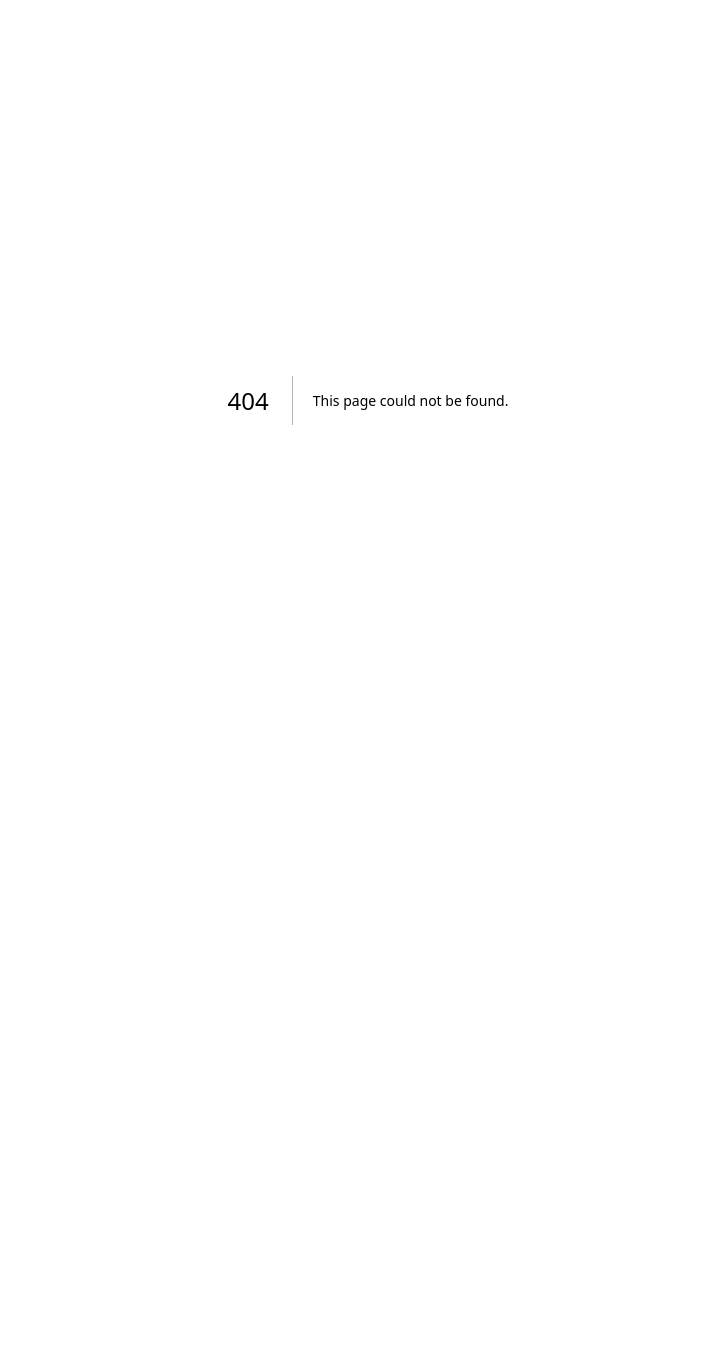
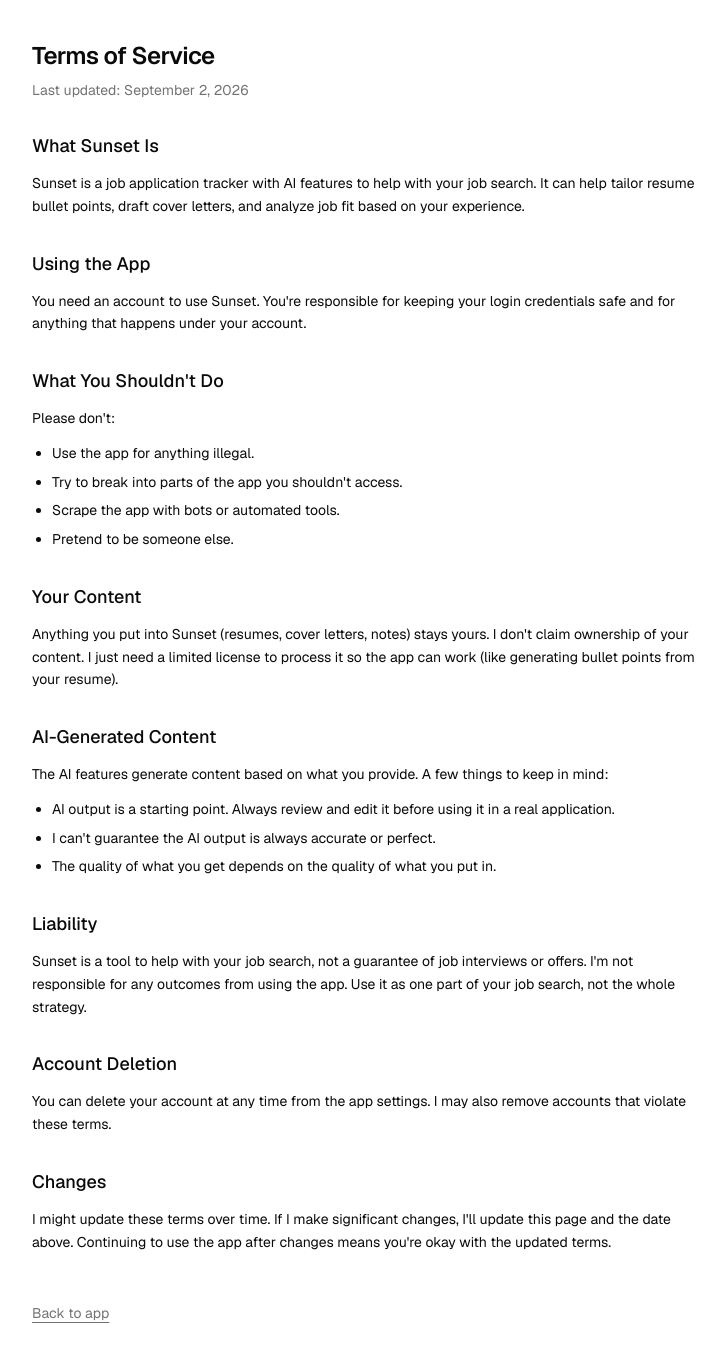
Before and after one commit to 00-khi/ai-job-application-tracker, a Next.js app in the folder frontend/: page /terms in a window 1280 px wide. Before the commit this address had no page. Shown: the top 1362 px of the page, without its empty margins (272-997 px from the left). Before the commit the page ends 800 px from the top, so only its background shows below. Built offline with nearby package versions, Linux system fonts and the light colour scheme.

Commit message:
add privacy and terms pages

```diff
--- /dev/null
+++ b/frontend/app/privacy/page.tsx
@@ -0,0 +1,112 @@
+import Link from "next/link";
+
+export default function PrivacyPolicyPage() {
+  return (
+    <main className="flex min-h-svh w-full flex-col items-center p-6 md:p-10">
+      <div className="w-full max-w-2xl">
+        <h1 className="text-2xl font-semibold tracking-tight">
+          Privacy Policy
+        </h1>
+        <p className="mt-2 text-sm text-muted-foreground">
+          Last updated: September 2, 2026
+        </p>
+
+        <div className="mt-8 space-y-8 text-sm leading-relaxed text-foreground">
+          <section className="space-y-3">
+            <h2 className="text-lg font-medium">What This App Is</h2>
+            <p>
+              Sunset is a job application tracker I built to help manage job
+              searching. It uses AI to help with things like tailoring resume
+              bullet points and cover letters to specific job listings.
+            </p>
+          </section>
+
+          <section className="space-y-3">
+            <h2 className="text-lg font-medium">What I Collect</h2>
+            <p>Sunset collects only what it needs to work:</p>
+            <ul className="list-disc pl-5 space-y-1.5">
+              <li>
+                <strong>Your email</strong> for signing in and account
+                management.
+              </li>
+              <li>
+                <strong>Your resume data</strong> (work history, education,
+                skills) that you upload or create in the app.
+              </li>
+              <li>
+                <strong>Job application data</strong> you add, like companies,
+                positions, and notes.
+              </li>
+            </ul>
+          </section>
+
+          <section className="space-y-3">
+            <h2 className="text-lg font-medium">How I Use Your Data</h2>
+            <p>Your data is used to:</p>
+            <ul className="list-disc pl-5 space-y-1.5">
+              <li>Run the app and keep your account working.</li>
+              <li>
+                Generate tailored bullet points and cover letters from your
+                resume.
+              </li>
+              <li>Analyze job descriptions to help with job fit.</li>
+            </ul>
+            <p>I don&apos;t sell your data or use it for advertising.</p>
+          </section>
+
+          <section className="space-y-3">
+            <h2 className="text-lg font-medium">Data Storage</h2>
+            <p>
+              Your data is stored on secure servers with encryption. You can
+              delete your account and all your data at any time from the app
+              settings.
+            </p>
+          </section>
+
+          <section className="space-y-3">
+            <h2 className="text-lg font-medium">AI Features</h2>
+            <p>
+              The AI features (bullet points, cover letters, job fit analysis)
+              use your resume and job data to generate outputs. I don&apos;t use
+              your data to train AI models. Everything you put in stays yours.
+            </p>
+          </section>
+
+          <section className="space-y-3">
+            <h2 className="text-lg font-medium">Your Rights</h2>
+            <ul className="list-disc pl-5 space-y-1.5">
+              <li>You can access all your data in the app.</li>
+              <li>You can correct or update anything you&apos;ve entered.</li>
+              <li>You can delete your account and all associated data.</li>
+            </ul>
+          </section>
+
+          <section className="space-y-3">
+            <h2 className="text-lg font-medium">Cookies</h2>
+            <p>
+              Sunset only uses essential cookies for login sessions. No tracking
+              cookies, no third-party analytics.
+            </p>
+          </section>
+
+          <section className="space-y-3">
+            <h2 className="text-lg font-medium">Changes</h2>
+            <p>
+              If this policy changes, I&apos;ll update this page and the date
+              above.
+            </p>
+          </section>
+        </div>
+
+        <div className="mt-12 pb-8">
+          <Link
+            href="/"
+            className="text-sm text-muted-foreground underline underline-offset-4 hover:text-foreground"
+          >
+            Back to app
+          </Link>
+        </div>
+      </div>
+    </main>
+  );
+}
--- /dev/null
+++ b/frontend/app/terms/page.tsx
@@ -0,0 +1,118 @@
+import Link from "next/link";
+
+export default function TermsOfServicePage() {
+  return (
+    <main className="flex min-h-svh w-full flex-col items-center p-6 md:p-10">
+      <div className="w-full max-w-2xl">
+        <h1 className="text-2xl font-semibold tracking-tight">
+          Terms of Service
+        </h1>
+        <p className="mt-2 text-sm text-muted-foreground">
+          Last updated: September 2, 2026
+        </p>
+
+        <div className="mt-8 space-y-8 text-sm leading-relaxed text-foreground">
+          <section className="space-y-3">
+            <h2 className="text-lg font-medium">What Sunset Is</h2>
+            <p>
+              Sunset is a job application tracker with AI features to help with
+              your job search. It can help tailor resume bullet points, draft
+              cover letters, and analyze job fit based on your experience.
+            </p>
+          </section>
+
+          <section className="space-y-3">
+            <h2 className="text-lg font-medium">Using the App</h2>
+            <p>
+              You need an account to use Sunset. You&apos;re responsible for
+              keeping your login credentials safe and for anything that happens
+              under your account.
+            </p>
+          </section>
+
+          <section className="space-y-3">
+            <h2 className="text-lg font-medium">What You Shouldn&apos;t Do</h2>
+            <p>Please don&apos;t:</p>
+            <ul className="list-disc pl-5 space-y-1.5">
+              <li>Use the app for anything illegal.</li>
+              <li>
+                Try to break into parts of the app you shouldn&apos;t access.
+              </li>
+              <li>Scrape the app with bots or automated tools.</li>
+              <li>Pretend to be someone else.</li>
+            </ul>
+          </section>
+
+          <section className="space-y-3">
+            <h2 className="text-lg font-medium">Your Content</h2>
+            <p>
+              Anything you put into Sunset (resumes, cover letters, notes) stays
+              yours. I don&apos;t claim ownership of your content. I just need a
+              limited license to process it so the app can work (like generating
+              bullet points from your resume).
+            </p>
+          </section>
+
+          <section className="space-y-3">
+            <h2 className="text-lg font-medium">AI-Generated Content</h2>
+            <p>
+              The AI features generate content based on what you provide. A few
+              things to keep in mind:
+            </p>
+            <ul className="list-disc pl-5 space-y-1.5">
+              <li>
+                AI output is a starting point. Always review and edit it before
+                using it in a real application.
+              </li>
+              <li>
+                I can&apos;t guarantee the AI output is always accurate or
+                perfect.
+              </li>
+              <li>
+                The quality of what you get depends on the quality of what you
+                put in.
+              </li>
+            </ul>
+          </section>
+
+          <section className="space-y-3">
+            <h2 className="text-lg font-medium">Liability</h2>
+            <p>
+              Sunset is a tool to help with your job search, not a guarantee of
+              job interviews or offers. I&apos;m not responsible for any
+              outcomes from using the app. Use it as one part of your job
+              search, not the whole strategy.
+            </p>
+          </section>
+
+          <section className="space-y-3">
+            <h2 className="text-lg font-medium">Account Deletion</h2>
+            <p>
+              You can delete your account at any time from the app settings. I
+              may also remove accounts that violate these terms.
+            </p>
+          </section>
+
+          <section className="space-y-3">
+            <h2 className="text-lg font-medium">Changes</h2>
+            <p>
+              I might update these terms over time. If I make significant
+              changes, I&apos;ll update this page and the date above. Continuing
+              to use the app after changes means you&apos;re okay with the
+              updated terms.
+            </p>
+          </section>
+        </div>
+
+        <div className="mt-12 pb-8">
+          <Link
+            href="/"
+            className="text-sm text-muted-foreground underline underline-offset-4 hover:text-foreground"
+          >
+            Back to app
+          </Link>
+        </div>
+      </div>
+    </main>
+  );
+}
```
